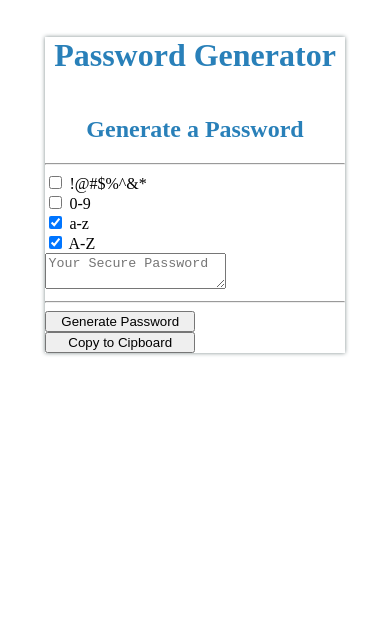
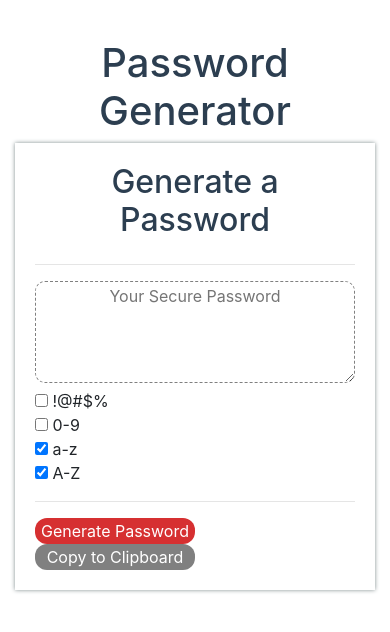
Before and after one commit to dhens/Unit-03-JavaScript-Homework-Password-Generator, a plain HTML site: page index.html in a window 390 px wide. Drawn offline with nearby package versions, Linux system fonts and the light colour scheme.

Commit message:
adjusted button colors, made character selection boxes stay in a row until hitting the xs breakpoint, styled the textarea box to comply with the homework, moved the h1 text out of the container, and moved background color from container div to section selector in css

```diff
--- a/assets/style.css
+++ b/assets/style.css
@@ -4,20 +4,28 @@
 
 h1,
 h2{
-    color: #2980b9;
+    color: #2c3e50;
     text-align: center;
 }
 
+body, html {
+    height: 100%;
+    display: grid;
+  }
+
 .container{
-    background-color: white;
-    margin: 10%;
-    filter: drop-shadow(0px 0px 2px #7f8c8d);
+    margin-top: 10%;
+    max-height: 400px;
 }
 
 section{
-    display: inline-block;
+    filter: drop-shadow(0px 0px 2px #7f8c8d);
+    padding: 20px;
+    background-color: white;
+    display: flex;
     width: 100%;
 }
+
 
 /* Reponsive grid cols */
 .col-1 {width: 8.33%;}
@@ -32,3 +40,29 @@ section{
 .col-10 {width: 83.33%;}
 .col-11 {width: 91.66%;}
 .col-12 {width: 100%;}
+
+.passGenButn{
+    background-color: #d63031;
+    border: none;
+    width: 50%;
+    border-radius: 12px;
+    color: white;
+}
+
+.clipboardButn{
+    color: white;
+    background-color: gray;
+    border: none;
+    width: 50%;
+    border-radius: 12px;
+}
+
+textarea{
+    width: 100%;
+    border-radius: 10px;
+    border: dashed 1px gray;
+}
+
+::placeholder{
+    text-align: center;
+}
--- a/index.html
+++ b/index.html
@@ -5,23 +5,45 @@
     <meta name="viewport" content="width=device-width, initial-scale=1.0">
     <meta http-equiv="X-UA-Compatible" content="ie=edge">
     <link rel="stylesheet" type="text/css" href="assets/style.css">
+    <link rel="stylesheet" href="https://stackpath.bootstrapcdn.com/bootstrap/4.4.1/css/bootstrap.min.css" integrity="sha384-Vkoo8x4CGsO3+Hhxv8T/Q5PaXtkKtu6ug5TOeNV6gBiFeWPGFN9MuhOf23Q9Ifjh" crossorigin="anonymous">
     <title>Password Generator</title>
 </head>
 <body>
+
     <div class="container">
         <h1>Password Generator</h1>
         <section>
-            <h2>Generate a Password</h2>
+            <div class="row">
+                <div class="col-12">
+                    <h2>Generate a Password</h2>
+                </div>
+            </div>
             <hr>
             <!-- Password Character Selection -->
-            <input type="checkbox" name="specialChars" value="specialCharsVal"> !@#$%^&* <br>
-            <input type="checkbox" name="numbers" value="numbersVal"> 0-9 <br>
-            <input type="checkbox" name="lwrChars" value="lwrCharsVal" checked> a-z <br>
-            <input type="checkbox" name="upprChars" value="upprCharsVal" checked> A-Z <br>
-            <textarea placeholder="Your Secure Password"></textarea>
+            <textarea rows="4"placeholder="Your Secure Password"></textarea>
+            <div class="row">
+                <div class="col-sm-3">
+                    <input type="checkbox" name="specialChars" value="specialCharsVal"> !@#$%
+                </div>
+                <div class="col-sm-3">
+                    <input type="checkbox" name="numbers" value="numbersVal"> 0-9
+                </div>
+                <div class="col-sm-3">
+                    <input type="checkbox" name="lwrChars" value="lwrCharsVal" checked> a-z
+                </div>
+                <div class="col-sm-3">
+                    <input type="checkbox" name="upprChars" value="upprCharsVal" checked> A-Z
+                </div>
+            </div>
             <hr>
-            <button class="col-6 passGenButn">Generate Password</button>
-            <button class="col-6 clipboardButn">Copy to Cipboard</button>
+            <div class="row">
+                <div class="col-md-6">
+                    <button class="passGenButn">Generate Password</button>
+                </div>
+                <div class="col-md-6">
+                    <button class="clipboardButn">Copy to Clipboard</button>
+                </div>
+            </div>
         </section>
     </div>
     <script src="passwdGen.js"></script>
```
